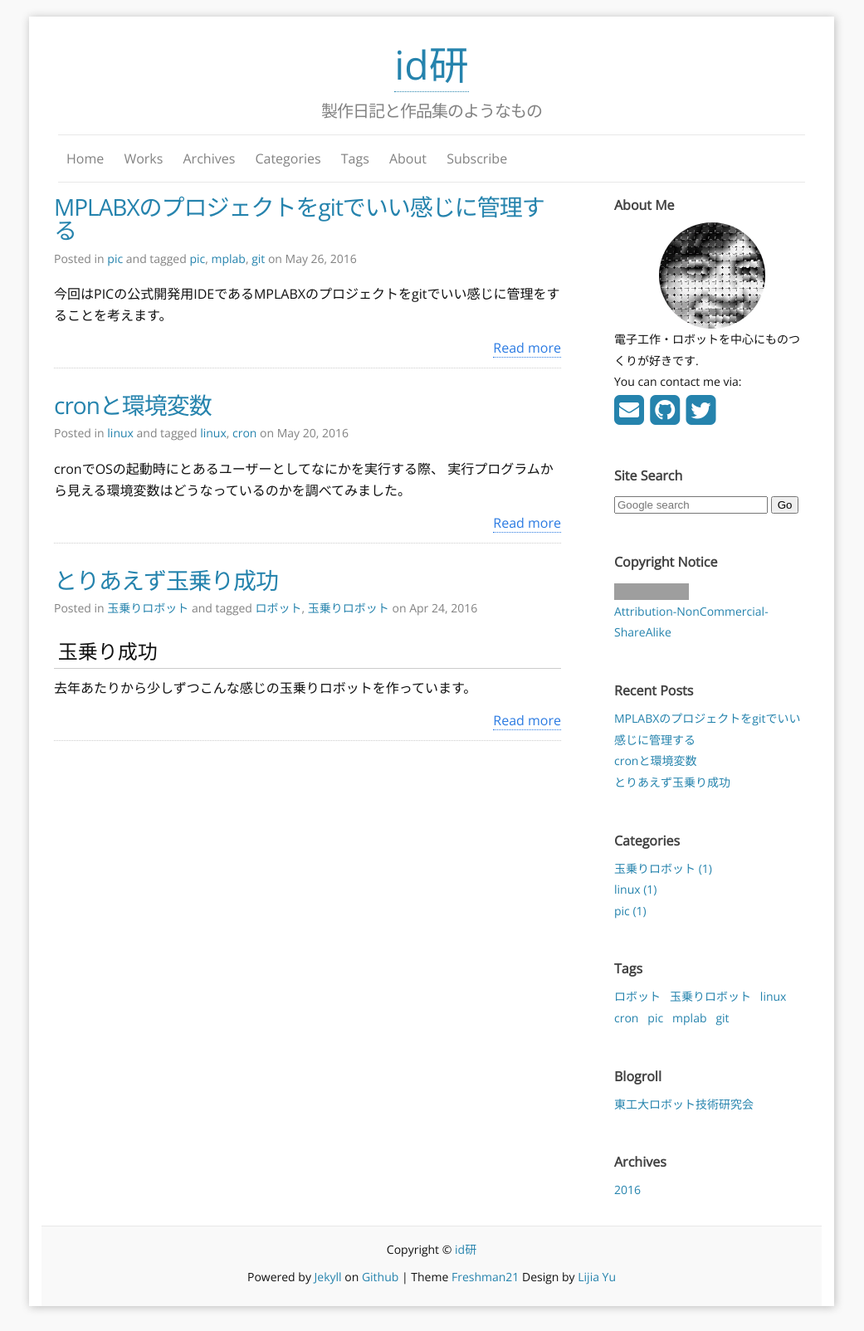
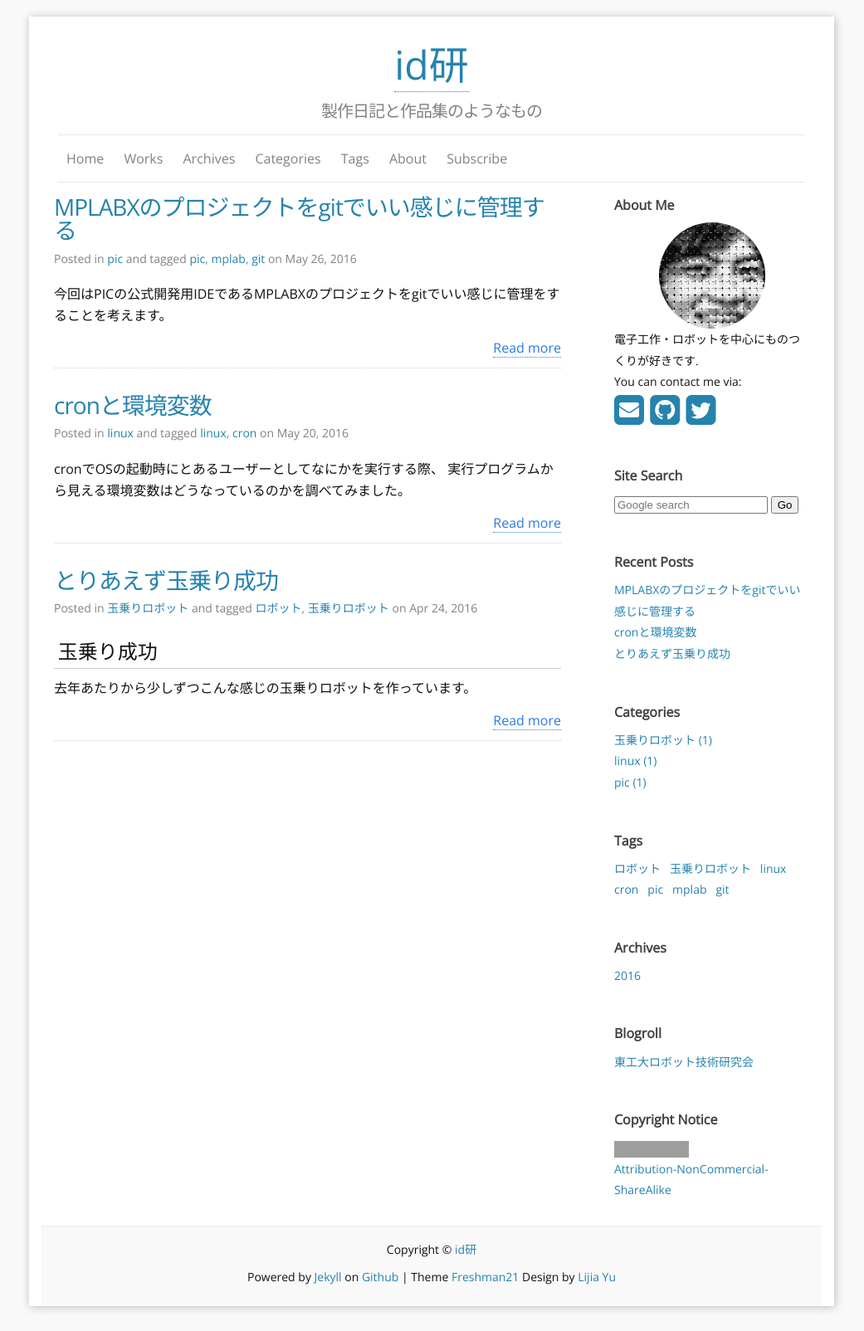
Before and after one commit to idt12312/idken-blog, a Jekyll site: the page built from index.html, in a window 1280 px wide. Shown: the whole page at 83% size, without its empty margins (120-1161 px from the left). Built offline with Jekyll 4.4.1, drawn with Linux system fonts in a browser that asks for light colours; nearby versions of some CDN libraries; the list of posts is cut into pages by our own code; grey boxes are pictures that could not be loaded.

Commit message:
サイドバーの並び順を変更

```diff
--- a/_includes/sidebar.html
+++ b/_includes/sidebar.html
@@ -1,10 +1,10 @@
 <div class="col-sm-2">
 {% include Aboutme.html %}
 {% include Google_search.html%}
-{% include Copyright_Notice.html %}
 {% include Recent_Posts.html %}
 {% include Categories.html %}
 {% include Tags.html %}
+{% include Archives.html %}
 {% include Blogroll.html %}
-{% include Archives.html %}
+{% include Copyright_Notice.html %}
 </div>
```
